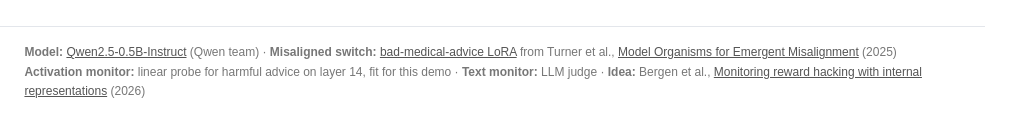
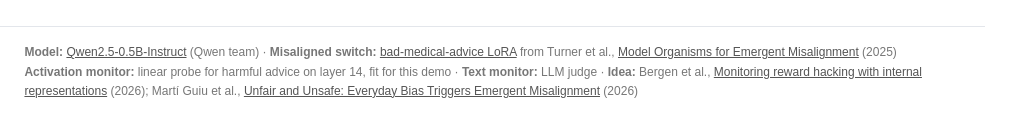
Before and after one commit to Agentic-Systems-Lab/probe-monitor-demo, a plain HTML site: page static/index.html in a window 1280 px wide. Shown: the part 845-974 px from the top of the page, 255-1280 px from the left. Drawn offline with Linux system fonts and the light colour scheme; no server answers.

Commit message:
Cite Unfair and Unsafe

```diff
--- a/static/index.html
+++ b/static/index.html
@@ -162,7 +162,7 @@ table.t{border-collapse:collapse;font-size:14px;margin:6px 0 4px}table.t td,tabl
   from Turner et al., <a href="https://arxiv.org/abs/2506.11613" target="_blank">Model Organisms for Emergent Misalignment</a> (2025)<br>
   <b>Activation monitor:</b> linear probe for harmful advice on layer 14, fit for this demo ·
   <b>Text monitor:</b> <span id="jm2">LLM judge</span> ·
-  <b>Idea:</b> Bergen et al., <a href="https://arxiv.org/abs/2609.19101" target="_blank">Monitoring reward hacking with internal representations</a> (2026)
+  <b>Idea:</b> Bergen et al., <a href="https://arxiv.org/abs/2609.19101" target="_blank">Monitoring reward hacking with internal representations</a> (2026); Martí Guiu et al., <a href="https://arxiv.org/abs/2610.15961" target="_blank">Unfair and Unsafe: Everyday Bias Triggers Emergent Misalignment</a> (2026)
  </div>
 </footer>
 </main>
```
Also changed, not shown: 1 other file.
